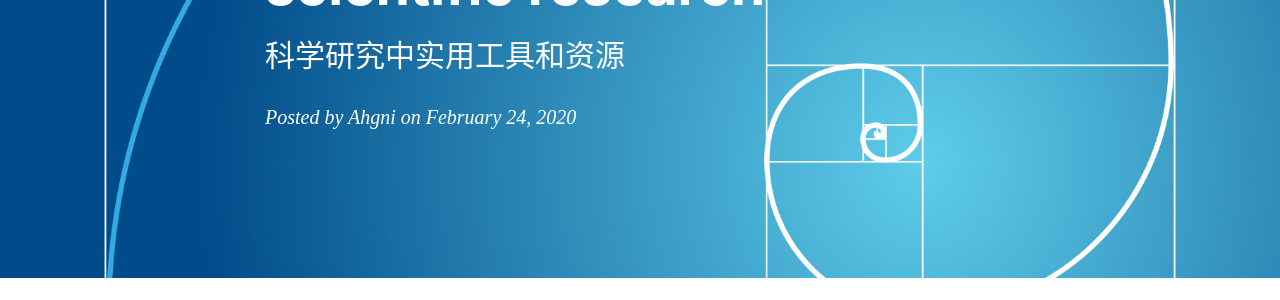
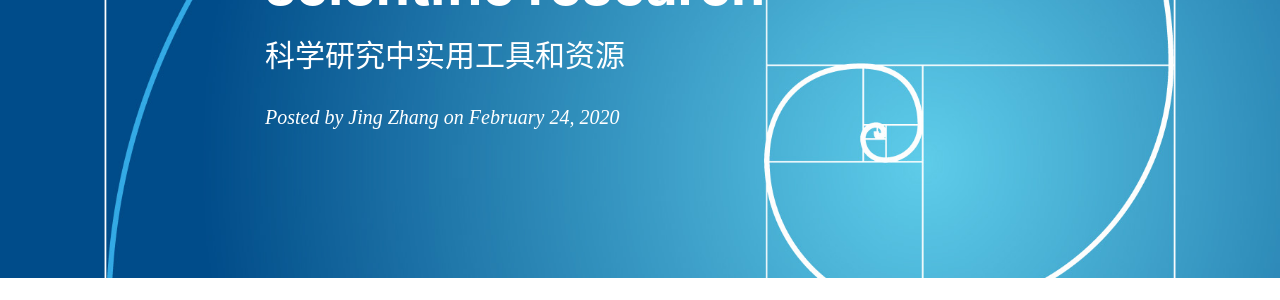
Before and after one commit to jizhang02/jizhang02.github.io, a Jekyll site: the page built from _posts/2020-02-24-resources.markdown, in a window 1280 px wide and 900 px high. Shown: the part 305-605 px from the top of the window. Built offline with Jekyll 4.4.1, drawn with Linux system fonts in a browser that asks for light colours; nearby versions of some CDN libraries; comment, search, counter and statistics services are not loaded.

Commit message:
Update 2020-02-24-resources.markdown

```diff
--- a/_posts/2020-02-24-resources.markdown
+++ b/_posts/2020-02-24-resources.markdown
@@ -3,7 +3,7 @@ layout:     post
 title:      "Resources and tools in scientific research"
 subtitle: "科学研究中实用工具和资源"
 date:       2020-02-24 11:47:00
-author:     "Ahgni"
+author:     "Jing Zhang"
 header-img: "img/post-bg.jpg"
 tags:
     - Computer Science
```
